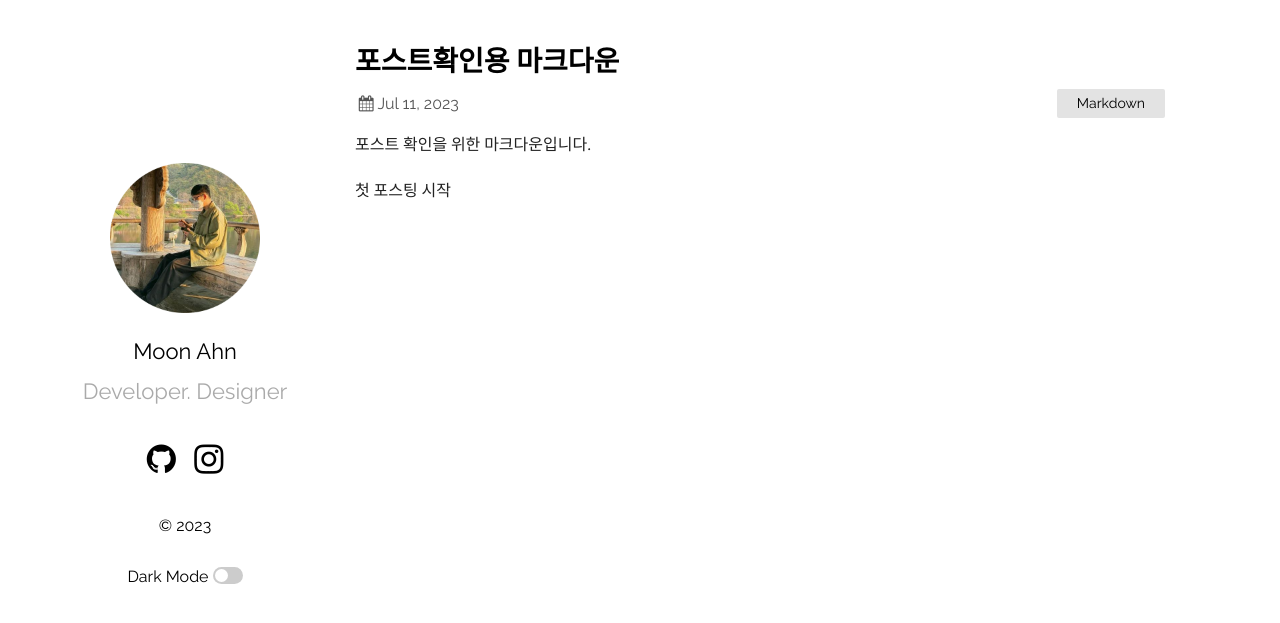
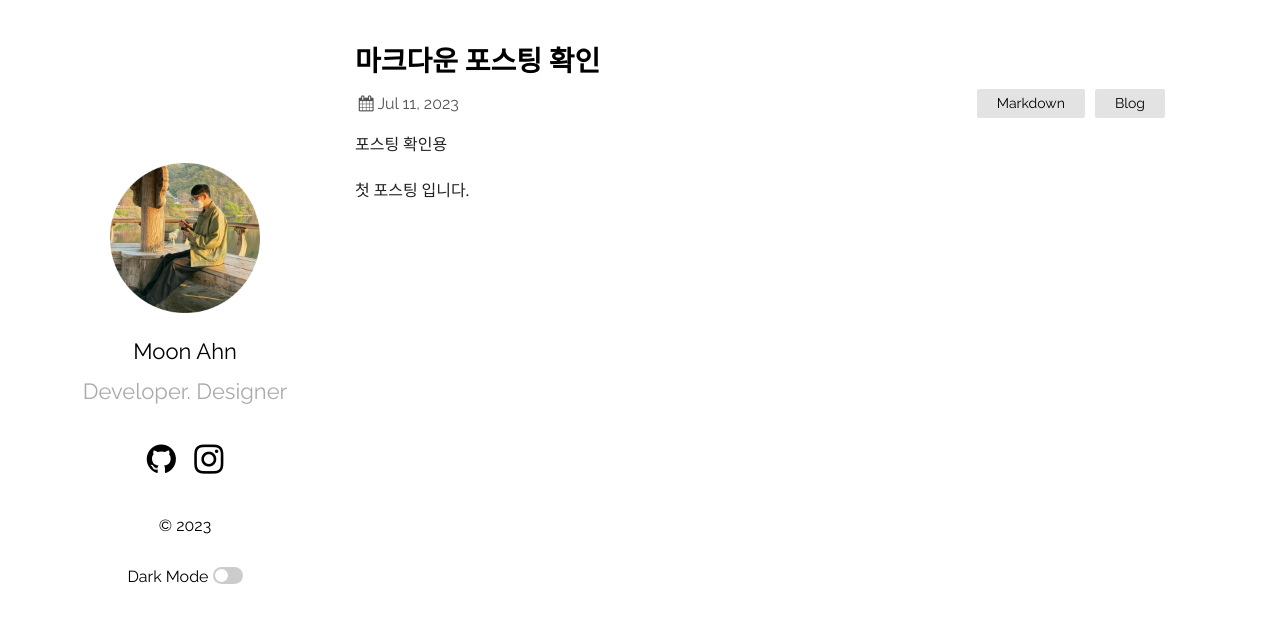
Before and after one commit to Moon-Ahn/Moon-Ahn.github.io, a Jekyll site: the page built from _posts/2023-07-11-PostCheck.markdown, in a window 1280 px wide. Shown: the top 623 px of the page. Built offline with Jekyll 4.4.1, drawn with Linux system fonts in a browser that asks for light colours; comment, search, counter and statistics services are not loaded.

Commit message:
firstpost

```diff
--- a/_config.yml
+++ b/_config.yml
@@ -22,7 +22,7 @@ plainwhite:
   dark_mode: true # set to true to add dark mode toggle
   portfolio_image: "assets/profile.png" # the path from the base directory of the site to the image to display (no / at the start)
   html_lang: "kor" # set the lang attribute of the <html> tag for the pages. See here for a list of codes: https://www.w3schools.com/tags/ref_country_codes.asp
-  disqus_shortname: games
+  #disqus_shortname: games
   search: true
   condensed_mobile:
     #- home
--- a/_posts/2023-07-11-PostCheck.markdown
+++ b/_posts/2023-07-11-PostCheck.markdown
@@ -1,9 +1,10 @@
 ---
 layout: post
-title:  "포스트확인용 마크다운"
-date:   2023-07-11 12:51:36 +0530
-categories: Markdown
+title:  "마크다운 포스팅 확인"
+date:   2023-07-11 12:07:00 +09:00
+categories: Markdown Blog
 ---
-포스트 확인을 위한 마크다운입니다.
 
-첫 포스팅 시작
+포스팅 확인용
+
+첫 포스팅 입니다.
```
Also changed, not shown: _posts/2019-03-23-welcome-to-jekyll copy 2.markdown (renamed from _posts/2019-03-23-welcome-to-jekyll copy.markdown), 6 other files.
